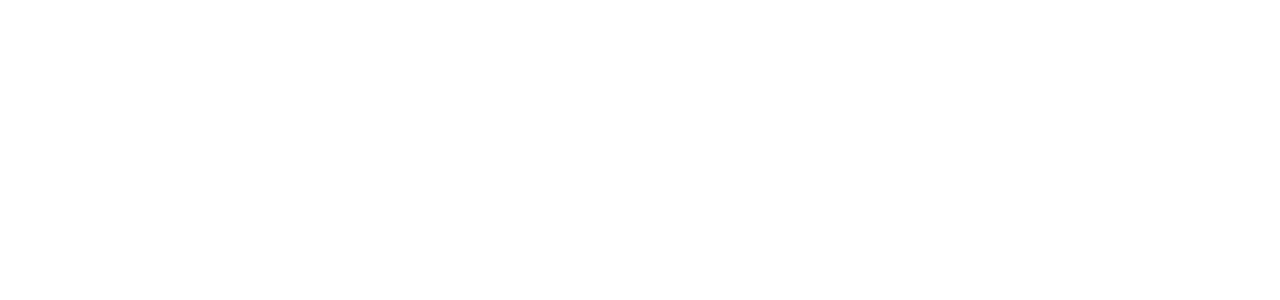
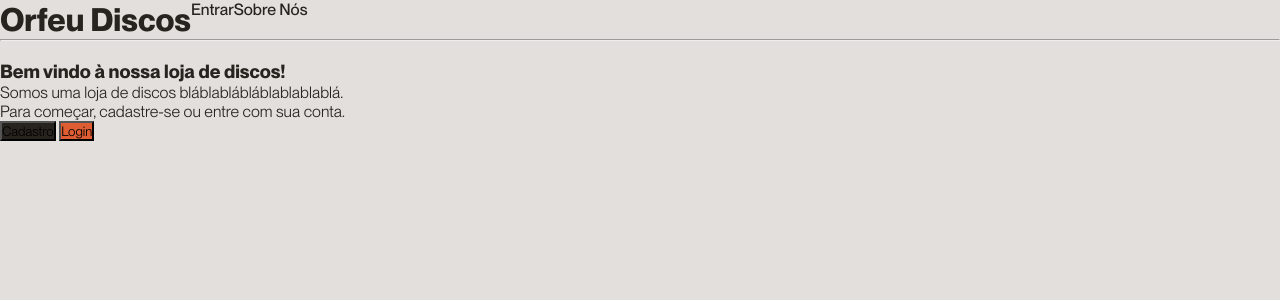
Before and after one commit to joaohrx/orfeudiscos, a Flask app: page / in a window 1280 px wide. Before the commit the part shown is empty. Shown: the top 300 px of the page. Run offline with Flask 3, Linux system fonts and the light colour scheme.

Commit message:
HTML basicão

```diff
--- a/Templates/index.html
+++ b/Templates/index.html
@@ -4,8 +4,22 @@
     <meta charset="UTF-8">
     <meta name="viewport" content="width=device-width, initial-scale=1.0">
     <title>Orfeu Discos</title>
+    <link rel="stylesheet" href="{{ url_for('static', filename='css/style.css') }}">
 </head>
 <body>
+    <header>
+        <h1>Orfeu Discos</h1>
+        <p id="cabecinhas">Entrar</p>
+        <p id="cabecinhas">Sobre Nós</p>
+    </header> <hr>
+    <main>
+        <img> <!-- Vou colocar alguma imagem aqui representando a loja-->
+        <h3>Bem vindo à nossa loja de discos!</h3>
+        <p>Somos uma loja de discos bláblablábláblablablablá.</p>
+        <p>Para começar, cadastre-se ou entre com sua conta.</p>
+        <button id="botão-1">Cadastro</button>
+        <button id="botão-2">Login</button>
+       </main>
 
 </body>
 </html>
--- a/static/css/style.css
+++ b/static/css/style.css
@@ -40,3 +40,40 @@
     font-weight: 700;
     font-style: normal;
 }
+
+:root {
+    --preto: #27241F;
+    --bege: #E3DFDC;
+    --laranja: #DF5D32;
+}
+
+* {
+    margin: 0;
+    padding: 0;
+    box-sizing: border-box;
+}
+
+body {
+    background-color: var(--bege);
+    color: var(--preto);
+    font-family: "Neue Montreal";
+}
+
+header {
+    font-family: "Neue Montreal";
+    font-weight: 500;
+    display: flex;
+
+}
+
+#botão-1 {
+    font-family: "Neue Montreal";
+    background-color: var(--preto);
+    color: var((--bege))
+}
+
+#botão-2 {
+    font-family: "Neue Montreal";
+    background-color: var(--laranja);
+    color: var((--bege))
+}
```
